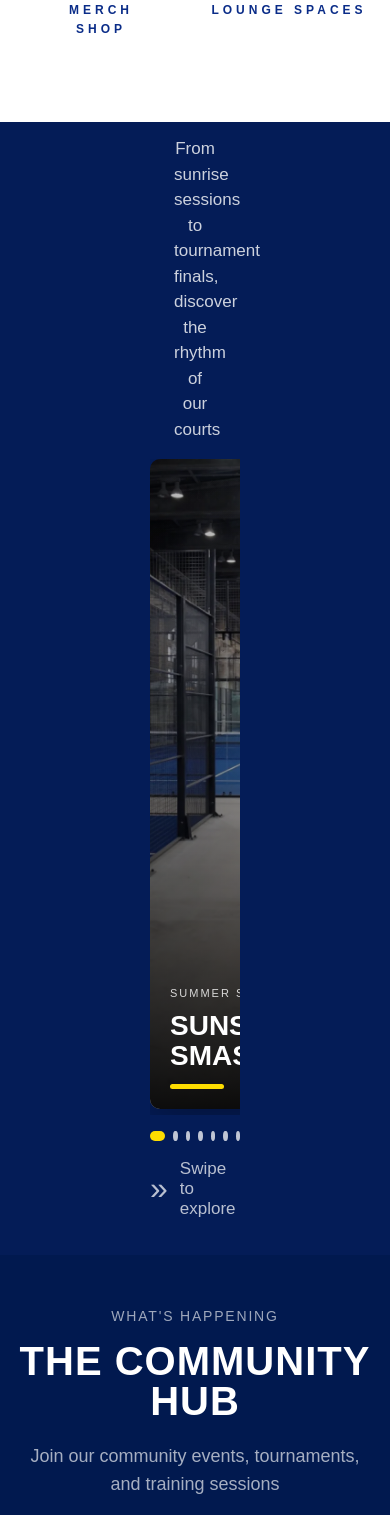
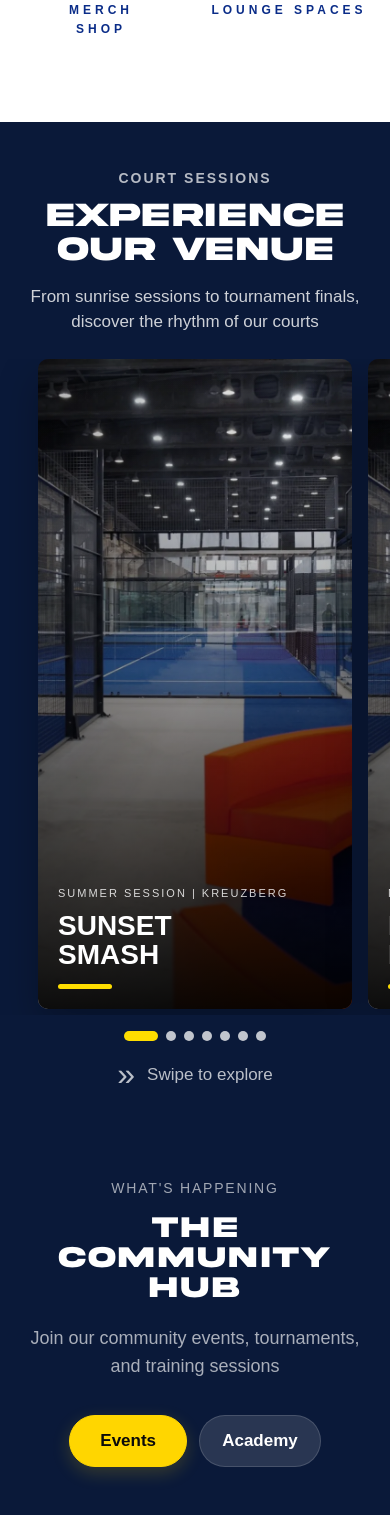
Before and after one commit to syedahadimran/my-react-site, a React (Vite) app: page / in a window 390 px wide. Shown: the part 1564-3079 px from the top of the page. Built offline with nearby package versions, Linux system fonts and the light colour scheme.

Commit message:
final css updated

```diff
--- a/src/sections/CommunityHub/CommunityHub.css
+++ b/src/sections/CommunityHub/CommunityHub.css
@@ -1,5 +1,5 @@
 .community-hub {
-  background: #01194f;
+  background: #0a1939;
   padding: 44px 20px 80px;
 }
 
@@ -20,9 +20,10 @@
 }
 
 .community-hub__title {
+  font-family: "Akira Expanded", sans-serif;
   margin: 22px 0 0;
   color: #ffffff;
-  font-size: 88px;
+  font-size: 48px;
   line-height: 0.92;
   font-weight: 900;
   text-transform: uppercase;
@@ -32,7 +33,7 @@
 .community-hub__subtitle {
   margin: 36px 0 0;
   color: rgba(255, 255, 255, 0.65);
-  font-size: 21px;
+  font-size: 18px;
   line-height: 1.5;
   font-weight: 400;
 }
@@ -75,7 +76,7 @@
 .community-hub__cards {
   margin-top: 86px;
   display: grid;
-  grid-template-columns: repeat(2, minmax(0, 1fr));
+  grid-template-columns: repeat(3, minmax(0, 1fr));
   gap: 28px;
   transition:
     opacity 0.2s ease,
@@ -91,7 +92,7 @@
 
 .community-hub__card {
   position: relative;
-  background: #0a1f57;
+  background: #0a1939;
   border: 1px solid rgba(255, 225, 0, 0.32);
   border-radius: 24px;
   overflow: hidden;
@@ -178,15 +179,16 @@
 }
 
 .community-hub__content {
-  background: #0b1d53;
+  background: #0a1939;
   padding: 38px 42px 36px;
   transition: background 0.35s ease;
 }
 
 .community-hub__card-title {
+  font-family: "Akira Expanded", sans-serif;
   margin: 0;
-  color: #ffe100;
-  font-size: 43px;
+  color: #ffffff;
+  font-size: 24px;
   line-height: 0.95;
   font-weight: 900;
   text-transform: uppercase;
@@ -199,7 +201,7 @@
 .community-hub__description {
   margin: 34px 0 0;
   color: rgba(255, 255, 255, 0.8);
-  font-size: 24px;
+  font-size: 16px;
   line-height: 1.45;
   font-weight: 400;
   transition: color 0.3s ease;
@@ -218,7 +220,7 @@
   align-items: center;
   gap: 12px;
   color: rgba(255, 255, 255, 0.82);
-  font-size: 20px;
+  font-size: 14px;
   line-height: 1.2;
   font-weight: 400;
   transition: color 0.3s ease, transform 0.3s ease;
@@ -274,7 +276,7 @@
   }
 
   .community-hub__card:hover .community-hub__content {
-    background: #0a1b4d;
+    background: #0a1939;
   }
 
   .community-hub__card:hover .community-hub__card-title {
@@ -322,7 +324,7 @@
   margin: 84px 0 0;
   text-align: center;
   color: rgba(255, 255, 255, 0.62);
-  font-size: 18px;
+  font-size: 14px;
   line-height: 1;
   font-weight: 500;
   letter-spacing: 2px;
@@ -330,10 +332,11 @@
 }
 
 .community-hub__levels-title {
+  font-family: "Akira Expanded", sans-serif;
   margin: 24px 0 0;
   text-align: center;
   color: #ffffff;
-  font-size: 76px;
+  font-size: 36px;
   line-height: 0.94;
   font-weight: 900;
   text-transform: uppercase;
@@ -349,7 +352,7 @@
 
 .community-hub__level-card {
   border-radius: 24px;
-  padding: 44px 42px 40px;
+  padding: 32px;
   text-align: center;
 }
 
@@ -366,9 +369,10 @@
 }
 
 .community-hub__level-name {
+  font-family: "Akira Expanded", sans-serif;
   margin: 0;
-  color: #031545;
-  font-size: 56px;
+  color: #0a1939;
+  font-size: 30px;
   line-height: 0.95;
   font-weight: 900;
   text-transform: uppercase;
@@ -378,7 +382,7 @@
 .community-hub__level-rating {
   margin: 34px 0 0;
   color: rgba(3, 21, 69, 0.8);
-  font-size: 28px;
+  font-size: 14px;
   line-height: 1.2;
   font-weight: 400;
 }
@@ -386,7 +390,7 @@
 .community-hub__level-subtitle {
   margin: 12px 0 0;
   color: rgba(3, 21, 69, 0.58);
-  font-size: 20px;
+  font-size: 14px;
   line-height: 1.35;
   font-weight: 400;
 }
@@ -394,17 +398,17 @@
 .community-hub__level-button {
   margin-top: 44px;
   width: 100%;
-  min-height: 72px;
+  min-height: 50px;
   border: none;
   border-radius: 18px;
-  background: #021344;
+  background: #0a1939;
   color: #ffffff;
   text-decoration: none;
   display: inline-flex;
   align-items: center;
   justify-content: center;
   gap: 14px;
-  font-size: 22px;
+  font-size: 14px;
   line-height: 1;
   font-weight: 700;
   text-transform: uppercase;
@@ -440,7 +444,7 @@
 
 @media (max-width: 1200px) {
   .community-hub__title {
-    font-size: 72px;
+    font-size: 48px;
   }
 
   .community-hub__cards {
@@ -452,15 +456,15 @@
   }
 
   .community-hub__card-title {
-    font-size: 36px;
+    font-size: 24px;
   }
 
   .community-hub__description {
-    font-size: 20px;
+    font-size: 16px;
   }
 
   .community-hub__meta-item {
-    font-size: 18px;
+    font-size: 16px;
   }
 
   .community-hub__levels-title {
@@ -483,12 +487,12 @@
   }
 
   .community-hub__title {
-    font-size: 54px;
+    font-size: 36px;
     line-height: 0.98;
   }
 
   .community-hub__subtitle {
-    font-size: 19px;
+    font-size: 18px;
     margin-top: 28px;
   }
 
@@ -511,13 +515,13 @@
   }
 
   .community-hub__levels-title {
-    font-size: 52px;
+    font-size: 30px;
     line-height: 0.98;
   }
 
   .community-hub__levels-grid {
     margin-top: 52px;
-    grid-template-columns: 1fr;
+    grid-template-columns: repeat(3, minmax(0, 1fr));
     gap: 24px;
   }
 
@@ -526,20 +530,21 @@
   }
 
   .community-hub__level-name {
-    font-size: 42px;
+    font-size: 30px;
   }
 
   .community-hub__level-rating {
     margin-top: 26px;
-    font-size: 24px;
+    font-size: 20px;
   }
 
   .community-hub__level-subtitle {
-    font-size: 18px;
+    font-size: 14px;
   }
 
   .community-hub__level-button {
     margin-top: 36px;
+    font-size: 13px;
   }
 }
 
@@ -555,7 +560,7 @@
 
   .community-hub__title {
     margin-top: 18px;
-    font-size: 40px;
+    font-size: 30px;
     line-height: 1;
   }
 
@@ -604,13 +609,13 @@
   }
 
   .community-hub__card-title {
-    font-size: 28px;
+    font-size: 20px;
     line-height: 1;
   }
 
   .community-hub__description {
     margin-top: 18px;
-    font-size: 16px;
+    font-size: 14px;
     line-height: 1.5;
   }
 
@@ -621,7 +626,7 @@
   }
 
   .community-hub__meta-item {
-    font-size: 15px;
+    font-size: 14px;
   }
 
   .community-hub__meta-icon {
@@ -641,41 +646,42 @@
 
   .community-hub__levels-title {
     margin-top: 20px;
-    font-size: 34px;
+    font-size: 24px;
     line-height: 1;
   }
 
   .community-hub__levels-grid {
     margin-top: 42px;
+    grid-template-columns: 1fr;
     gap: 20px;
   }
 
   .community-hub__level-card {
     border-radius: 22px;
-    padding: 38px 18px 20px;
+    padding: 24px;
   }
 
   .community-hub__level-name {
-    font-size: 42px;
+    font-size: 24px;
     line-height: 0.95;
   }
 
   .community-hub__level-rating {
     margin-top: 28px;
-    font-size: 24px;
+    font-size: 16px;
   }
 
   .community-hub__level-subtitle {
     margin-top: 14px;
-    font-size: 18px;
+    font-size: 14px;
     line-height: 1.35;
   }
 
   .community-hub__level-button {
     margin-top: 42px;
-    min-height: 96px;
-    border-radius: 22px;
-    font-size: 18px;
+    min-height: 50px;
+    border-radius: 15px;
+    font-size: 14px;
     gap: 12px;
   }
 
--- a/src/sections/ContactForm/ContactForm.css
+++ b/src/sections/ContactForm/ContactForm.css
@@ -13,7 +13,7 @@
   font-family: "Akira Expanded", sans-serif;
   margin: 0;
   color: #08153d;
-  font-size: 64px;
+  font-size: 36px;
   line-height: 0.95;
   font-weight: 900;
   letter-spacing: 1px;
@@ -23,7 +23,7 @@
 .contact-form-section__subtitle {
   margin: 34px 0 0;
   color: #516684;
-  font-size: 22px;
+  font-size: 18px;
   line-height: 1.45;
   font-weight: 400;
 }
@@ -110,13 +110,13 @@
   }
 
   .contact-form-section__title {
-    font-size: 42px;
+    font-size: 30px;
     line-height: 1;
   }
 
   .contact-form-section__subtitle {
     margin-top: 24px;
-    font-size: 19px;
+    font-size: 16px;
     line-height: 1.5;
   }
 
@@ -158,11 +158,11 @@
   }
 
   .contact-form-section__title {
-    font-size: 34px;
+    font-size: 24px;
   }
 
   .contact-form-section__subtitle {
-    font-size: 17px;
+    font-size: 14px;
   }
 
   .contact-form {
--- a/src/sections/Footer/Footer.css
+++ b/src/sections/Footer/Footer.css
@@ -1,5 +1,5 @@
 .footer {
-  background: #0f172a;
+  background: #0a1939;
   color: #f5f3ee;
   border-top-left-radius: 14px;
   border-top-right-radius: 14px;
--- a/src/sections/VenueSessions/VenueSessions.css
+++ b/src/sections/VenueSessions/VenueSessions.css
@@ -1,12 +1,10 @@
 .venue-sessions {
-  background: #041c57;
+  background: #0a1939;
   padding: 60px 0;
 }
 
 .venue-sessions__container {
   width: 100%;
-  padding-left: 150px;
-  padding-right: 150px;
 }
 
 .venue-sessions__eyebrow {
@@ -19,9 +17,10 @@
 }
 
 .venue-sessions__title {
+  font-family: "Akira Expanded", sans-serif;
   text-align: center;
   color: #ffffff;
-  font-size: 72px;
+  font-size: 48px;
   font-weight: 900;
   line-height: 0.95;
   margin: 0;
@@ -31,7 +30,7 @@
 .venue-sessions__subtitle {
   text-align: center;
   color: rgba(255, 255, 255, 0.8);
-  font-size: 20px;
+  font-size: 18px;
   margin-top: 20px;
 }
 
@@ -149,17 +148,17 @@
   position: absolute;
   top: 50%;
   transform: translateY(-50%);
-  width: 92px;
-  height: 92px;
+  width: 60px;
+  height: 60px;
   border-radius: 50%;
   border: none;
-  background: #0a2f94;
+  background: #012169;
   color: #f4f0e8;
   display: inline-flex;
   align-items: center;
   justify-content: center;
   cursor: pointer;
-  z-index: 20;
+  z-index: 0;
   transition: background-color 0.3s ease, transform 0.3s ease;
 }
 
@@ -181,9 +180,10 @@
 }
 
 .venue-sessions__arrow span {
-  font-size: 72px;
+  font-size: 40px;
   line-height: 1;
-  transform: translateY(-2px);
+  transform: translateY(-4px);
+  justify-content: center;
 }
 
 .venue-sessions__mobile-nav {
@@ -261,7 +261,7 @@
   }
 
   .venue-sessions__title-card {
-    font-size: 42px;
+    font-size: 34px;
   }
 
   .venue-sessions__content {
@@ -271,33 +271,51 @@
   .venue-sessions__tag {
     font-size: 14px;
   }
+
 }
 
 @media (min-width: 1280px) {
   .venue-sessions__card {
     width: 18vw;
+
+  }
+  .venue-sessions__container {
+    width: 100%;
+    padding-left: 150px;
+    padding-right: 100px;
   }
 }
 
 @media (max-width: 768px) {
   .venue-sessions {
-    padding: 0 0 36px;
+    padding: 36px 0 36px;
   }
 
-  .venue-sessions__eyebrow,
+  .venue-sessions__eyebrow {
+    display: block;
+    font-size: 14px;
+    letter-spacing: 2px;
+    margin-bottom: 12px;
+    padding: 0 20px;
+  }
+
   .venue-sessions__title {
-    display: none;
+    display: block;
+    font-size: 34px;
+    line-height: 1;
+    padding: 0 20px;
+    margin: 0;
   }
 
   .venue-sessions__subtitle {
-    margin-top: 0;
-    padding: 14px 22px 0;
+    margin-top: 18px;
+    padding: 0 22px;
     font-size: 17px;
     line-height: 1.5;
   }
 
   .venue-sessions__slider-wrap {
-    margin-top: 16px;
+    margin-top: 24px;
   }
 
   .venue-sessions__slider {
--- a/src/sections/VenueSessions/VenueSessions.jsx
+++ b/src/sections/VenueSessions/VenueSessions.jsx
@@ -95,7 +95,7 @@ const VenueSessions = () => {
   return (
     <section className="venue-sessions">
       <div className="venue-sessions__container">
-        <span className="venue-sessions__eyebrow">COURT SESSIONS</span>
+        <h2 className="venue-sessions__eyebrow">COURT SESSIONS</h2>
 
         <h2 className="venue-sessions__title">EXPERIENCE OUR VENUE</h2>
 
--- a/src/sections/slider/hero.css
+++ b/src/sections/slider/hero.css
@@ -104,19 +104,18 @@
   flex-direction: column;
   align-items: center;
   justify-content: center;
-  padding: 100px 20px 110px;
+  padding: 100px 20px 150px;
   text-align: center;
 }
 
 .hero__title {
-   margin: 0;
+  margin: 0;
   max-width: 900px;
   font-family: "Akira Expanded", sans-serif;
   font-size: 72px;
   line-height: 1.2;
   font-weight: 400;
   text-transform: uppercase;
-
   letter-spacing: 0.001em;
 }
 
```
